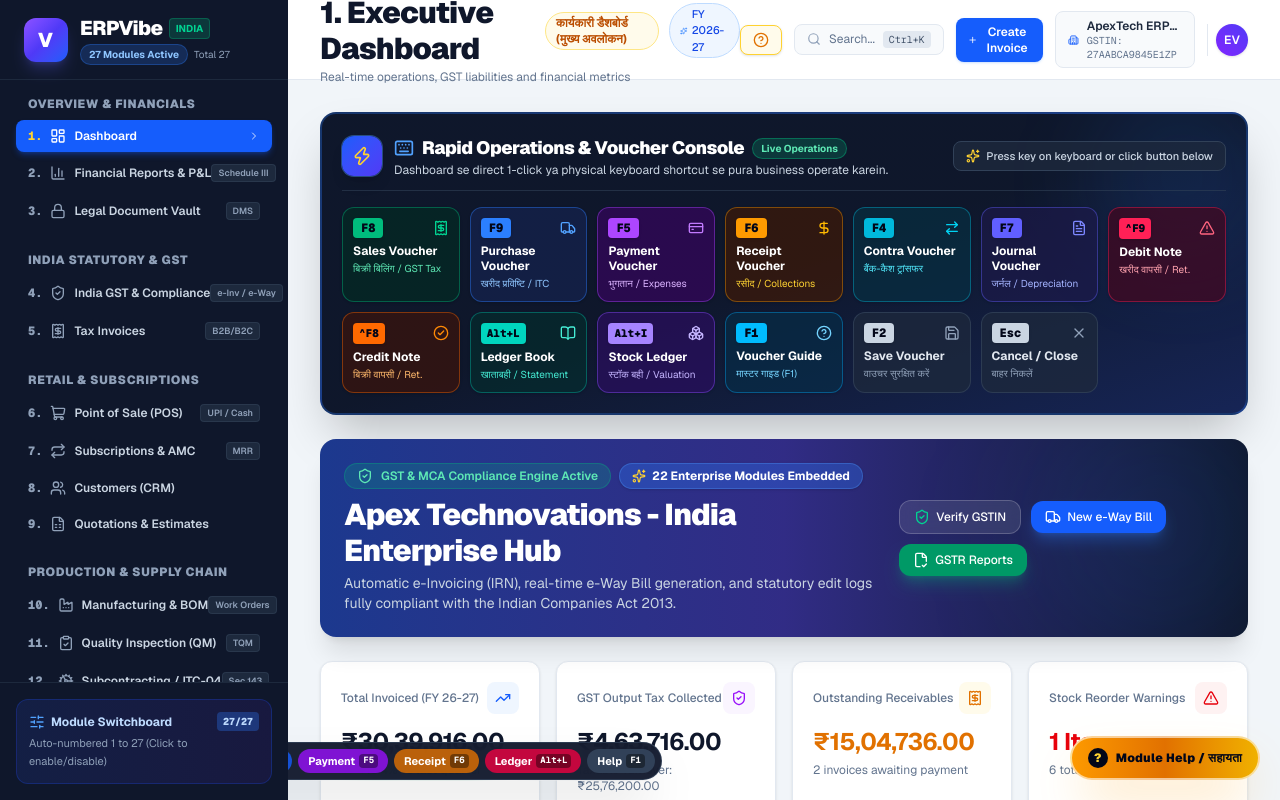
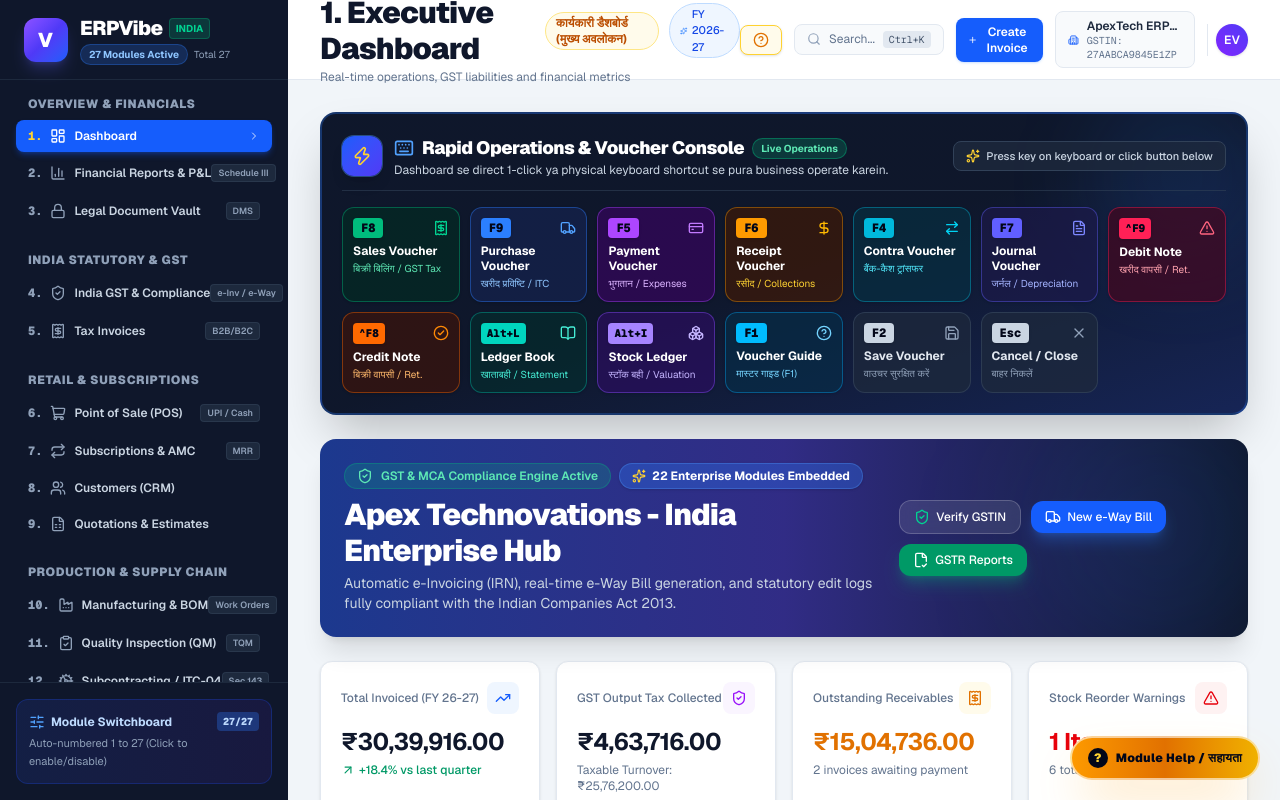
Before and after one commit to vipulbansal1224-wq/erpvibe, a Next.js app: page / in a window 1280 px wide. Built offline with nearby package versions, Linux system fonts and the light colour scheme.

Commit message:
fix: remove floating function keys dock from footer

```diff
--- a/src/app/page.tsx
+++ b/src/app/page.tsx
@@ -1217,67 +1217,6 @@ export default function Home() {
         isOpen={isBusyHelpOpen}
         onClose={() => setIsBusyHelpOpen(false)}
       />
-
-      {/* Persistent Accounting Shortcut Floating Dock (Bottom Left) */}
-      <div className="fixed bottom-5 left-5 z-40 hidden sm:flex items-center gap-1.5 p-1.5 rounded-full bg-slate-900/95 dark:bg-slate-800/95 backdrop-blur-md border border-slate-700/80 shadow-2xl text-[11px] text-white">
-        <span className="px-2 font-black text-blue-400 border-r border-slate-700 mr-0.5 tracking-wider">
-          ACCOUNTS
-        </span>
-        <button
-          onClick={() => {
-            setBusyVoucherType("sales");
-            setIsBusyVoucherOpen(true);
-          }}
-          className="flex items-center gap-1 px-2.5 py-1 rounded-full bg-emerald-600/80 hover:bg-emerald-500 font-bold transition-all"
-        >
-          <span>Sales</span>
-          <kbd className="bg-black/40 px-1 rounded text-[9px] font-mono">F8</kbd>
-        </button>
-        <button
-          onClick={() => {
-            setBusyVoucherType("purchase");
-            setIsBusyVoucherOpen(true);
-          }}
-          className="flex items-center gap-1 px-2.5 py-1 rounded-full bg-blue-600/80 hover:bg-blue-500 font-bold transition-all"
-        >
-          <span>Purchase</span>
-          <kbd className="bg-black/40 px-1 rounded text-[9px] font-mono">F9</kbd>
-        </button>
-        <button
-          onClick={() => {
-            setBusyVoucherType("payment");
-            setIsBusyVoucherOpen(true);
-          }}
-          className="flex items-center gap-1 px-2.5 py-1 rounded-full bg-purple-600/80 hover:bg-purple-500 font-bold transition-all"
-        >
-          <span>Payment</span>
-          <kbd className="bg-black/40 px-1 rounded text-[9px] font-mono">F5</kbd>
-        </button>
-        <button
-          onClick={() => {
-            setBusyVoucherType("receipt");
-            setIsBusyVoucherOpen(true);
-          }}
-          className="flex items-center gap-1 px-2.5 py-1 rounded-full bg-amber-600/80 hover:bg-amber-500 font-bold transition-all"
-        >
-          <span>Receipt</span>
-          <kbd className="bg-black/40 px-1 rounded text-[9px] font-mono">F6</kbd>
-        </button>
-        <button
-          onClick={() => setIsBusyLedgerOpen(true)}
-          className="flex items-center gap-1 px-2.5 py-1 rounded-full bg-rose-600/80 hover:bg-rose-500 font-bold transition-all"
-        >
-          <span>Ledger</span>
-          <kbd className="bg-black/40 px-1 rounded text-[9px] font-mono">Alt+L</kbd>
-        </button>
-        <button
-          onClick={() => setIsBusyHelpOpen(true)}
-          className="flex items-center gap-1 px-2.5 py-1 rounded-full bg-slate-700 hover:bg-slate-600 font-bold transition-all"
-        >
-          <span>Help</span>
-          <kbd className="bg-black/40 px-1 rounded text-[9px] font-mono">F1</kbd>
-        </button>
-      </div>
     </div>
   );
 }
```
